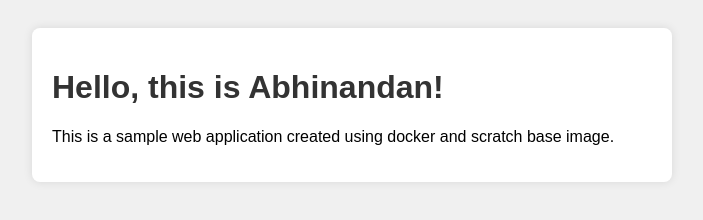
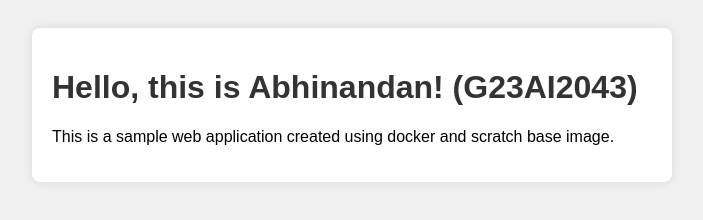
Before and after one commit to g23ai2043/CloudAssignment, a plain HTML site: page Docker/index.html in a window 1280 px wide. Shown: the whole page, without its empty margins (288-991 px from the left). Drawn offline with Linux system fonts and the light colour scheme.

Commit message:
new changes

```diff
--- a/Docker/index.html
+++ b/Docker/index.html
@@ -8,7 +8,7 @@
 </head>
 <body>
     <div class="container">
-        <h1>Hello, this is Abhinandan!</h1>
+        <h1>Hello, this is Abhinandan! (G23AI2043)</h1>
         <p>This is a sample web application created using docker and scratch base image.</p>
     </div>
 </body>
```
